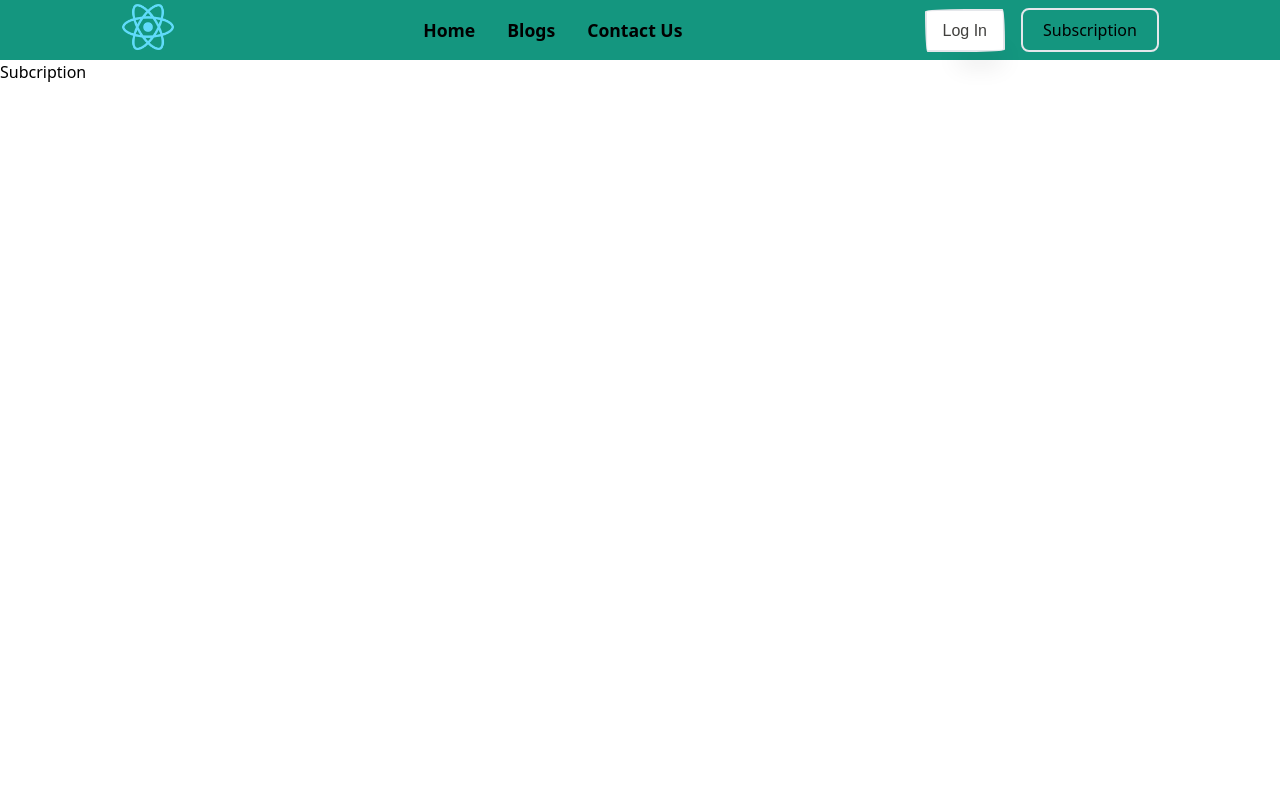
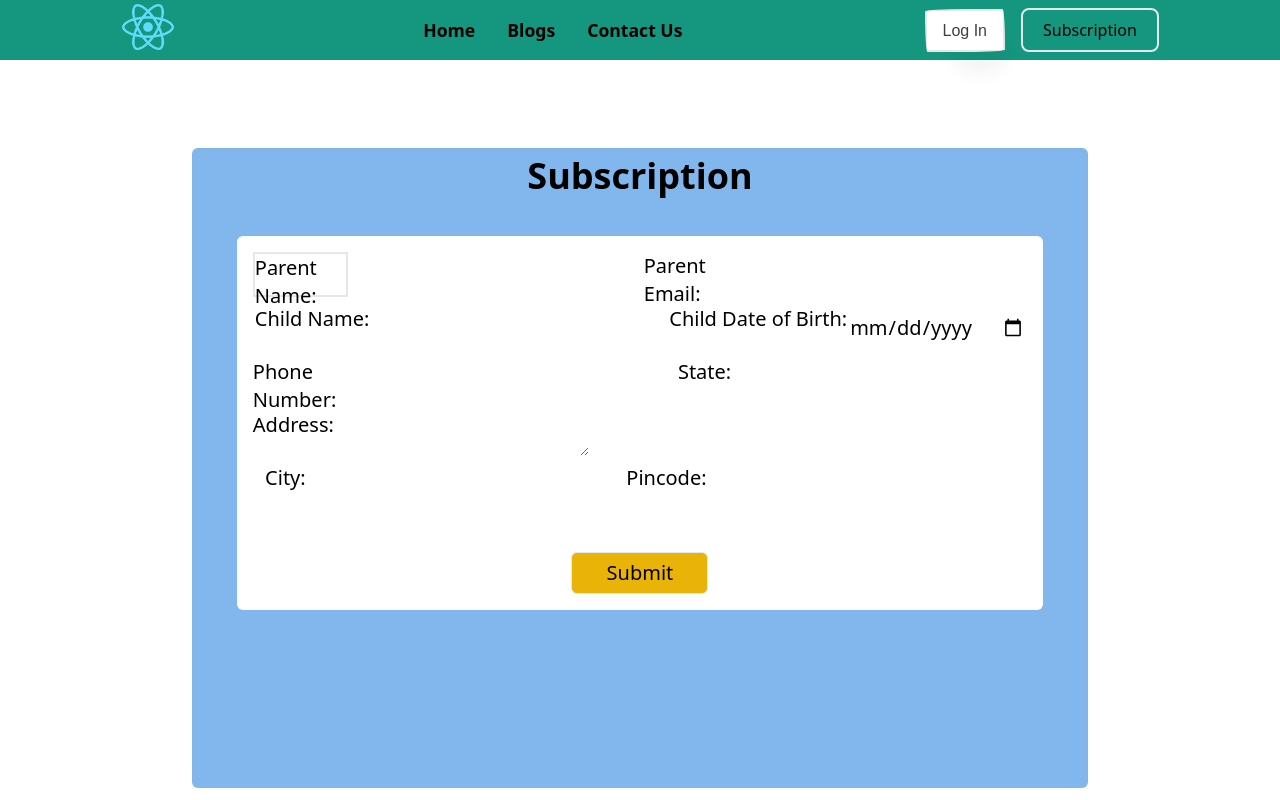
Before and after one commit to Nitish0604/Pluscare, a React (Create React App) app: page /subscription in a window 1280 px wide. Built offline with nearby package versions, Linux system fonts and the light colour scheme.

Commit message:
login form and signup

```diff
--- a/package.json
+++ b/package.json
@@ -9,6 +9,7 @@
     "react": "^18.2.0",
     "react-dom": "^18.2.0",
     "react-hot-toast": "^2.4.1",
+    "react-icons": "^5.0.1",
     "react-scripts": "5.0.1",
     "react-toastify": "^10.0.4",
     "web-vitals": "^2.1.4"
--- a/src/Component/Navbar.js
+++ b/src/Component/Navbar.js
@@ -1,15 +1,17 @@
 import React from 'react'
 import { Link, NavLink } from 'react-router-dom'
 import logo from "../assets/logo192.png"
-import {toast} from "react-hot-toast"
-
+import { toast } from "react-hot-toast"
+import { ImCross } from 'react-icons/im';
+import { useState } from 'react';
+import bgImg from "../assets/9094686.jpg"
 
 const Navbar = (props) => {
     let isLoggedIn = props.isLoggedIn;
     let setIsLoggedIn = props.setIsLoggedIn;
 
     return (
-        <div className='w-[100%] h-[60px] bg-darkGreen flex items-center justify-around'>
+            <div className='w-[100%] h-[60px] bg-darkGreen flex items-center justify-around fixed'>
                 {/* logo */}
                 <Link to="/" className='h-[60px] aspect-square'>
                     <img src={logo} alt="logo" className='h-[90%] aspect-square' />
@@ -23,14 +25,14 @@ const Navbar = (props) => {
                 <div className='flex items-center gap-x-4'>
                     {!isLoggedIn &&
                         <Link to="/login">
-                        <button  className="button-55">
+                            <button className="button-55" >
                                 Log In
                             </button>
                         </Link>
                     }
                     {!isLoggedIn &&
                         <Link to="/subscription">
-                        <button className='px-5 py-[.5rem] border-2 rounded-lg'>
+                            <button className='px-5 py-[.5rem] border-2 rounded-lg'  >
                                 Subscription
                             </button>
                         </Link>
@@ -56,6 +58,8 @@ const Navbar = (props) => {
                     }
                 </div>
             </div>
+
+
     )
 }
 
--- a/src/page/Login.js
+++ b/src/page/Login.js
@@ -1,8 +1,77 @@
 import React from 'react'
+import { useState } from 'react';
+import bgImg from "../assets/9094686.jpg"
 
 const Login = () => {
+
+
+
+  const [formData, setFormData] = useState({ loginId: "", password:"" });
+  function changeHandler(event) {
+      const { name, value } = event.target;
+      setFormData((prevData) => {
+          return {
+              ...prevData,
+              [name]: value
+          }
+      })
+  }
+  function resetForm() {
+      setFormData({ loginId: "", password: "" });
+  }
+  const submitHandler = async (e) => {
+      e.preventDefault();
+      console.log('Form Data:', formData);
+      resetForm();
+
+
+
+  }
   return (
-    <div>Login</div>
+    <div className='relative'>
+        <div className='absolute top-28 left-[15%] z-[100] shadow-inner  ' id='popup'>
+                <div className='w-[70vw] h-[80vh] bg-[rgba(102,166,231,0.82)] rounded-md flex justify-center items-center'>
+                    <div className='w-[90vw] h-[80vh] flex flex-col gap-10'>
+                        <div className='flex '>
+                            <div className='text-4xl text-center font-semibold font-roboto pt-2 mx-auto'>Login Detail</div>
+
+                        </div>
+                        <div className='w-[90%] mx-auto bg-[#ffffff] rounded-md p-4 h-fit gap-2'>
+                            <div className='flex  w-full '>
+                                <form className='w-[40%] mr-8' onSubmit={submitHandler}>
+                                        <div className='flex flex-col gap-10 w-full'>
+                                            <div className='flex justify-between'>
+                                                <div className='w-full flex flex-col gap-3'>
+                                                    <label className='text-lg font-semibold font-roboto'>Login Id</label>
+                                                    <input required type='text' name='loginId' onChange={changeHandler} value={formData.loginId} className='w-full h-[50px] p-3 border border-[#E2E8F0] rounded-md focus:outline-none focus:shadow-md'></input>
+                                                </div>
+                                            </div>
+                                            <div className='flex justify-between'>
+                                                <div className='w-full flex flex-col gap-3'>
+                                                    <label className='font-semibold font-roboto text-lg'>Passward</label>
+                                                    <input required type='text' name='password' onChange={changeHandler} value={formData.password} className='w-full h-[50px] p-3 border border-[#E2E8F0] rounded-md focus:outline-none focus:shadow-md'></input>
+                                                </div>
+                                            </div>
+                                            <div className='w-full flex justify-center'>
+                                                <button className='w-[137px] h-[42px] bg-[#EAB308] border rounded-md px-[19px] py-[10px] flex justify-center items-center text-[#ffffff] font-roboto font-semibold tracking-tighter'>
+                                                    Submit
+                                                </button>
+                                            </div>
+                                        </div>
+
+
+
+                                </form>
+                                <div className='w-[60%]  bg-red-500  '>
+                                <img src={bgImg} className='w-full h-full rounded-xl'></img>
+                                </div>
+                            </div>
+                        </div>
+                    </div>
+
+                </div>
+            </div>
+    </div>
   )
 }
 
--- a/src/page/Subscription.js
+++ b/src/page/Subscription.js
@@ -1,9 +1,157 @@
 import React from 'react'
+import { useState } from 'react';
 
 const Subcription = () => {
+
+
+  const [formData, setFormData] = useState({
+    name: '',
+    email: '',
+    childName: '',
+    childDob: '',
+    phone: '',
+    address: '',
+    city: '',
+    state: '',
+    pincode: '',
+  });
+
+  const handleChange = (e) => {
+    const { name, value } = e.target;
+    setFormData({
+      ...formData,
+      [name]: value,
+    });
+  };
+
+  const handleSubmit = (e) => {
+    e.preventDefault();
+    // You can add your form submission logic here
+    console.log('Form submitted:', formData);
+  };
+
   return (
-    <div>Subcription</div>
+    <div className='relative'>
+      <div className='absolute top-28 left-[15%] mt-9 z-[100] shadow-inner '>
+        <div className='w-[70vw] h-[80vh] bg-[rgba(103,168,233,0.82)] rounded-md flex justify-center items-center'>
+          <div className='w-[90vw] h-[100%] flex flex-col gap-10'>
+            <div className='flex '>
+              <div className='text-4xl text-center font-semibold font-roboto pt-2 mx-auto'>Subscription</div>
+
+            </div>
+            <div className='w-[90%] mx-auto  bg-[#ffffff] rounded-md p-4 h-fit gap-2'>
+              <div className='flex  w-full '>
+
+                <form onSubmit={handleSubmit} className="text-xl grid grid-row-2 ">
+                  <div className='h-[80%] grid grid-rows-4 gap-2'>
+                    <div className='flex justify-evenly'>
+                      <label className="border-2" htmlFor="name">Parent Name:</label>
+                      <input
+                        type="text"
+                        id="name"
+                        name="name"
+                        value={formData.name}
+                        onChange={handleChange}
+                        required
+                      />
+
+
+                      <label htmlFor="email">Parent Email:</label>
+                      <input
+                        type="email"
+                        id="email"
+                        name="email"
+                        value={formData.email}
+                        onChange={handleChange}
+                        required
+                      />
+                    </div>
+
+                    <div className='flex justify-evenly'>
+                      <label htmlFor="childName">Child Name:</label>
+                      <input
+                        type="text"
+                        id="childName"
+                        name="childName"
+                        value={formData.childName}
+                        onChange={handleChange}
+                        required
+                      />
+                      <label htmlFor="childDob">Child Date of Birth:</label>
+                      <input
+                        type="date"
+                        id="childDob"
+                        name="childDob"
+                        value={formData.childDob}
+                        onChange={handleChange}
+                        required
+                      />
+                    </div>
+
+                    <div className='flex justify-evenly'>
+                      <label htmlFor="phoneNo">Phone Number:</label>
+                      <input
+                        type="tel"
+                        id="phoneNo"
+                        name="phoneNo"
+                        value={formData.phoneNo}
+                        onChange={handleChange}
+                        required
+                      />
+                      <label htmlFor="state">State:</label>
+                      <input
+                        type="text"
+                        id="state"
+                        name="state"
+                        value={formData.state}
+                        onChange={handleChange}
+                        required
+                      />
+                    </div>
+                    <div className='flex justify-start'>
+                    <label htmlFor="address">Address:</label>
+                      <textarea
+                        id="address"
+                        name="address"
+                        value={formData.address}
+                        onChange={handleChange}
+                        required
+                      />
+                    </div>
+                    <div className='flex justify-evenly'>
+
+                      <label htmlFor="city">City:</label>
+                      <input
+                        type="text"
+                        id="city"
+                        name="city"
+                        value={formData.state}
+                        onChange={handleChange}
+                        required
+                      />
+                      <label htmlFor="pincode">Pincode:</label>
+                      <input
+                        type="number"
+                        id="pincode"
+                        name="pincode"
+                        value={formData.pincode}
+                        onChange={handleChange}
+                        required
+                      />
+                    </div>
+
+                  </div>
+
+                  <button className='w-[137px] h-[42px] bg-[#EAB308] border rounded-md mx-auto ' type="submit">Submit</button>
+                </form>
+              </div>
+            </div>
+          </div>
+
+        </div>
+      </div>
+    </div>
   )
 }
 
-export default Subcription
+export default Subcription;
```
Also changed, not shown: src/assets/9094686.jpg (added), 1 other file (tests, documents, lock files or other folders). Lines whose indentation alone changed are shown as unchanged.
